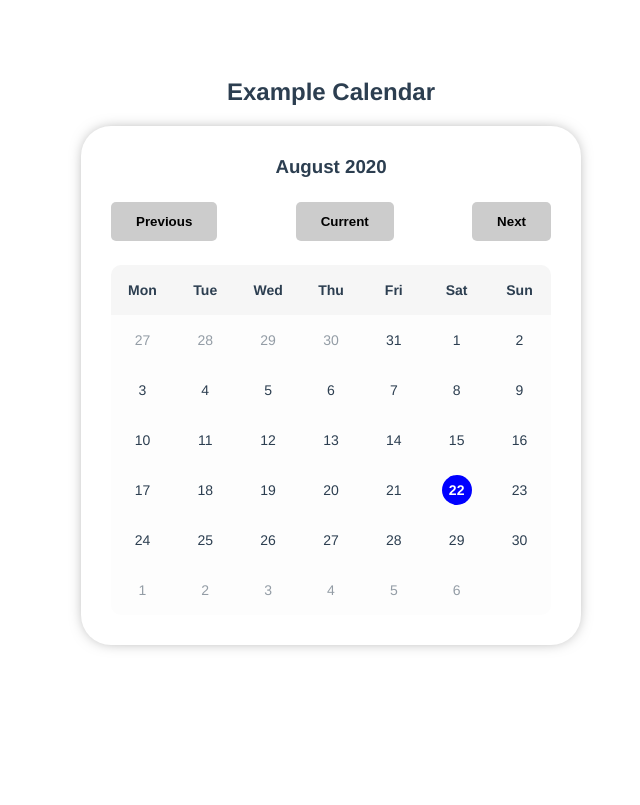
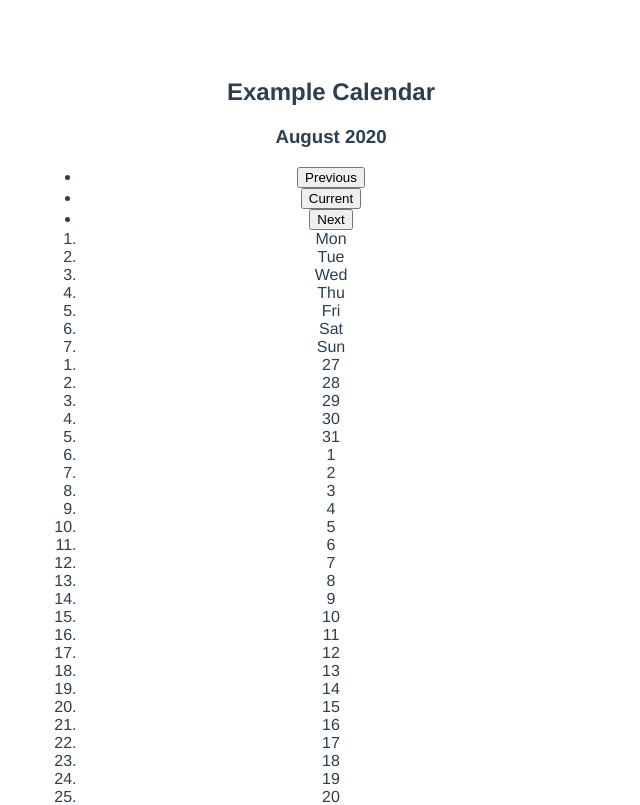
Before and after one commit to Cjameek/vue-simple-calendar, a Vue app: page / in a window 1280 px wide. Shown: the top 805 px of the page, without its empty margins (309-949 px from the left). Built offline with nearby package versions, Linux system fonts and the light colour scheme.

Commit message:
Remove scoped css

```diff
--- a/src/components/CalendarDatePagination.vue
+++ b/src/components/CalendarDatePagination.vue
@@ -46,28 +46,3 @@ export default {
     }
 }
 </script>
-
-<style lang="scss" scoped>
-.calendar-pagination {
-    &__list {
-        list-style-type: none;
-        display: flex;
-        justify-content: space-between;
-        padding: 24px 0;
-    }
-    &__button {
-        background-color: #ccc;
-        border-radius: 5px;
-        border: none;
-        padding: 12px 25px;
-        font-weight: 700;
-        cursor: pointer;
-        transition: background-color 300ms ease;
-
-        &:hover,
-        &:focus {
-            background-color: darken(#ccc, 10%);
-        }
-    }
-}
-</style>
--- a/src/components/CalendarDateSelected.vue
+++ b/src/components/CalendarDateSelected.vue
@@ -18,7 +18,3 @@ export default {
     }
 }
 </script>
-
-<style>
-
-</style>
--- a/src/components/CalendarMonth.vue
+++ b/src/components/CalendarMonth.vue
@@ -114,32 +114,3 @@ export default {
   }
 }
 </script>
-
-<!-- Add "scoped" attribute to limit CSS to this component only -->
-<style lang="scss" scoped>
-.calendar {
-  &__month {
-    border-radius: 30px;
-    padding: 30px;
-    box-shadow: 0px 0px 15px -5px rgba(0,0,0,.5);
-  }
-  &__days-list {
-      background-color: #fdfdfd;
-      display: flex;
-      flex-wrap: wrap;
-      border-bottom-left-radius: 10px;
-      border-bottom-right-radius: 10px;
-  }
-}
-h3 {
-  margin: 0;
-}
-ul,
-ol {
-  list-style-type: none;
-  padding: 0;
-}
-a {
-  color: #42b983;
-}
-</style>
--- a/src/components/CalendarMonthDayItem.vue
+++ b/src/components/CalendarMonthDayItem.vue
@@ -29,48 +29,3 @@ export default {
     }
 }
 </script>
-
-<style lang="scss" scoped>
-.calendar-days {
-    &__day {
-        background-color: transparent;
-        position: relative;
-        display: inline-flex;
-        align-items: center;
-        justify-content: center;
-        width: 14.28571%;
-        height: 50px;
-        font-size: 14px;
-        text-align: center;
-        cursor: pointer;
-        transition: background-color 300ms ease, opacity 300ms ease;
-
-        &:hover,
-        &:focus {
-            background-color: #f0f0f0;
-            opacity: 1;
-        }
-
-        &--not-current {
-            opacity: .5;
-        }
-
-        &--today {
-            .calendar-days {
-                &__label {
-                    background-color: blue;
-                    display: flex;
-                    justify-content: center;
-                    align-items: center;
-                    border-radius: 30px;
-                    padding: 5px;
-                    width: 30px;
-                    height: 30px;
-                    color: #fff;
-                    font-weight: 700;
-                }
-            }
-        }
-    }
-}
-</style>
--- a/src/components/CalendarWeekdays.vue
+++ b/src/components/CalendarWeekdays.vue
@@ -18,25 +18,3 @@ export default {
     }
 }
 </script>
-
-<style lang="scss" scoped>
-.calendar {
-    &__weekdays {
-        background-color: #f6f6f6;
-        display: flex;
-        border-top-left-radius: 10px;
-        border-top-right-radius: 10px;
-    }
-
-    &__weekday {
-        display: inline-flex;
-        align-items: center;
-        justify-content: center;
-        width: 14.28571%;
-        height: 50px;
-        font-size: 14px;
-        font-weight: 700;
-        text-align: center;
-    }
-}
-</style>
```
